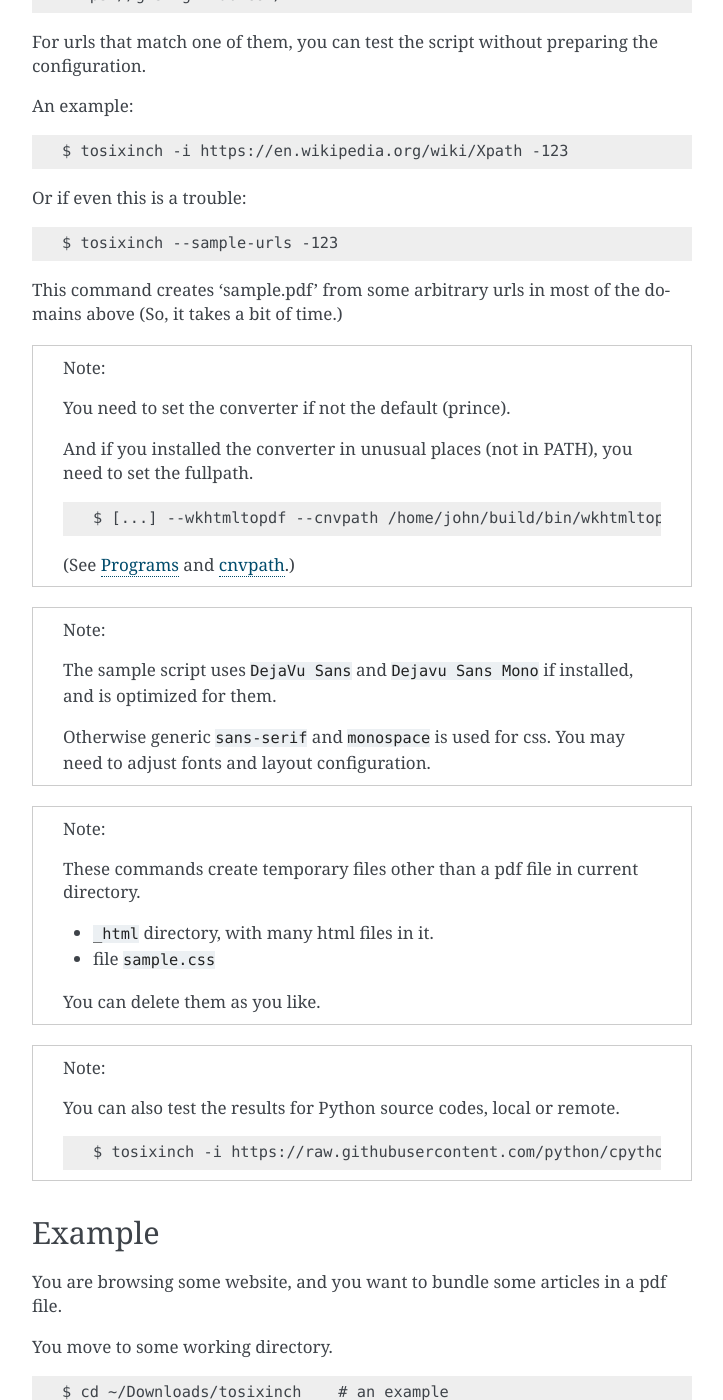
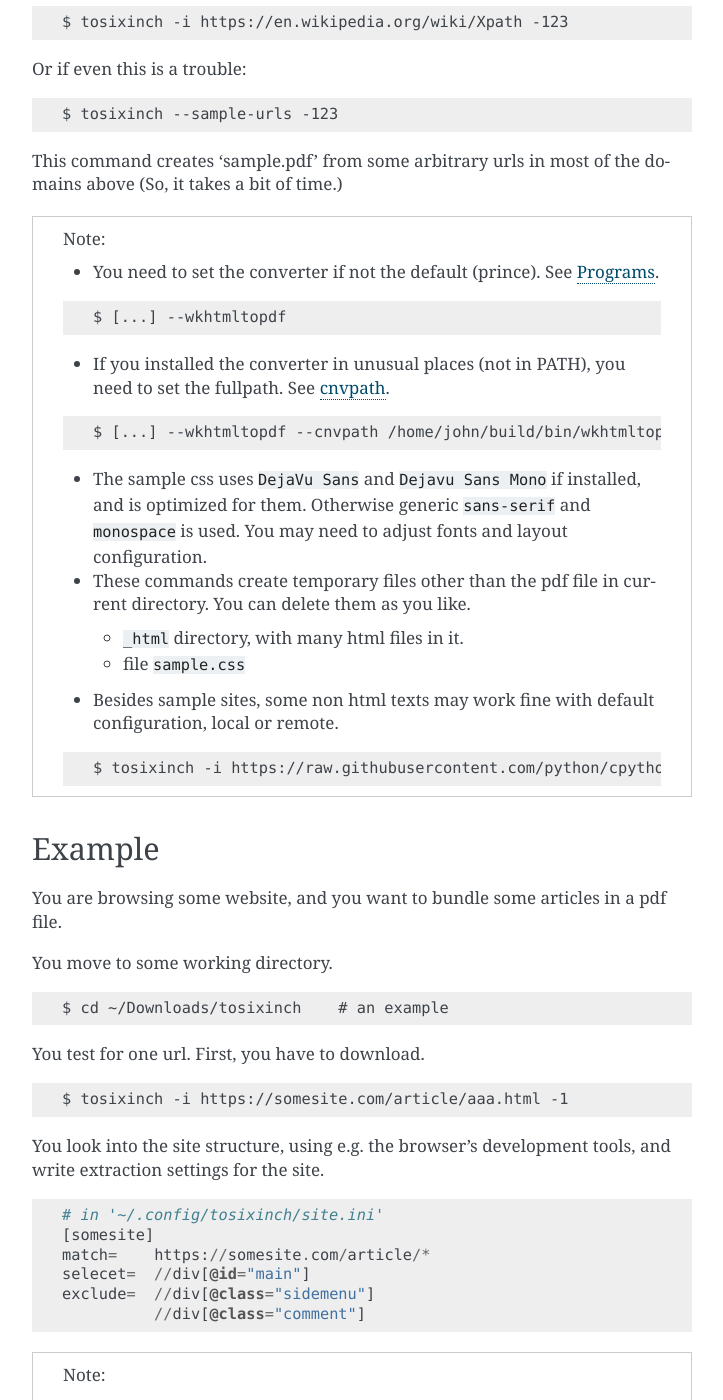
Before and after one commit to openandclose/tosixinch, a Sphinx documentation site: the page built from docs/intro.rst, in a window 1280 px wide and 1400 px high, scrolled down 3796 px. Shown: the whole window, without its empty margins (388-1111 px from the left). Built offline with Sphinx 7.4.7, drawn with Linux system fonts in a browser that asks for light colours; some of the changed text lies outside the part shown.

Commit message:
[small edits] (intro.rst)

```diff
--- a/docs/intro.rst
+++ b/docs/intro.rst
@@ -159,13 +159,6 @@ Note ``-1``, ``-2`` and ``-3`` take the same url as input.
 You don't need to change that part of the commandline
 (see `Example <#example>`__ below).
 
-Site specific options are either on commandline or in a configuration file.
-You use frequently the latter,
-because options are sometimes long and include special characters.
-
-For each site, users will create a new section,
-adding a few lines of options.
-
 
 Samples
 -------
@@ -207,42 +200,35 @@ from some arbitrary urls in most of the domains above
 
 .. note::
 
-    You need to set the converter if not the default (prince).
+    * You need to set the converter if not the default (prince).
+      See `Programs <commandline.html#programs>`__.
 
-    And if you installed the converter in unusual places (not in PATH),
-    you need to set the fullpath.
+    .. code-block:: none
+
+        $ [...] --wkhtmltopdf
+
+    * If you installed the converter in unusual places (not in PATH),
+      you need to set the fullpath.
+      See `cnvpath <commandline.html#cmdoption-cnvpath>`__.
 
     .. code-block:: none
 
         $ [...] --wkhtmltopdf --cnvpath /home/john/build/bin/wkhtmltopdf
 
-    (See `Programs <commandline.html#programs>`__
-    and `cnvpath <commandline.html#cmdoption-cnvpath>`__.)
+    * The sample css uses ``DejaVu Sans`` and ``Dejavu Sans Mono`` if installed,
+      and is optimized for them.
+      Otherwise generic ``sans-serif`` and ``monospace`` is used.
+      You may need to adjust fonts and layout configuration.
 
+    * These commands create temporary files other than the pdf file
+      in current directory.
+      You can delete them as you like.
 
-.. note::
+      * ``_html`` directory, with many html files in it.
+      * file ``sample.css``
 
-    The sample script uses ``DejaVu Sans`` and ``Dejavu Sans Mono`` if installed,
-    and is optimized for them.
-
-    Otherwise generic ``sans-serif`` and ``monospace`` is used for css.
-    You may need to adjust fonts and layout configuration.
-
-
-.. note::
-
-    These commands create temporary files other than a pdf file
-    in current directory.
-
-    * ``_html`` directory, with many html files in it.
-    * file ``sample.css``
-
-    You can delete them as you like.
-
-
-.. note::
-
-    You can also test the results for Python source codes, local or remote.
+    * Besides sample sites,
+      some non html texts may work fine with default configuration, local or remote.
 
     .. code-block:: none
 
```
